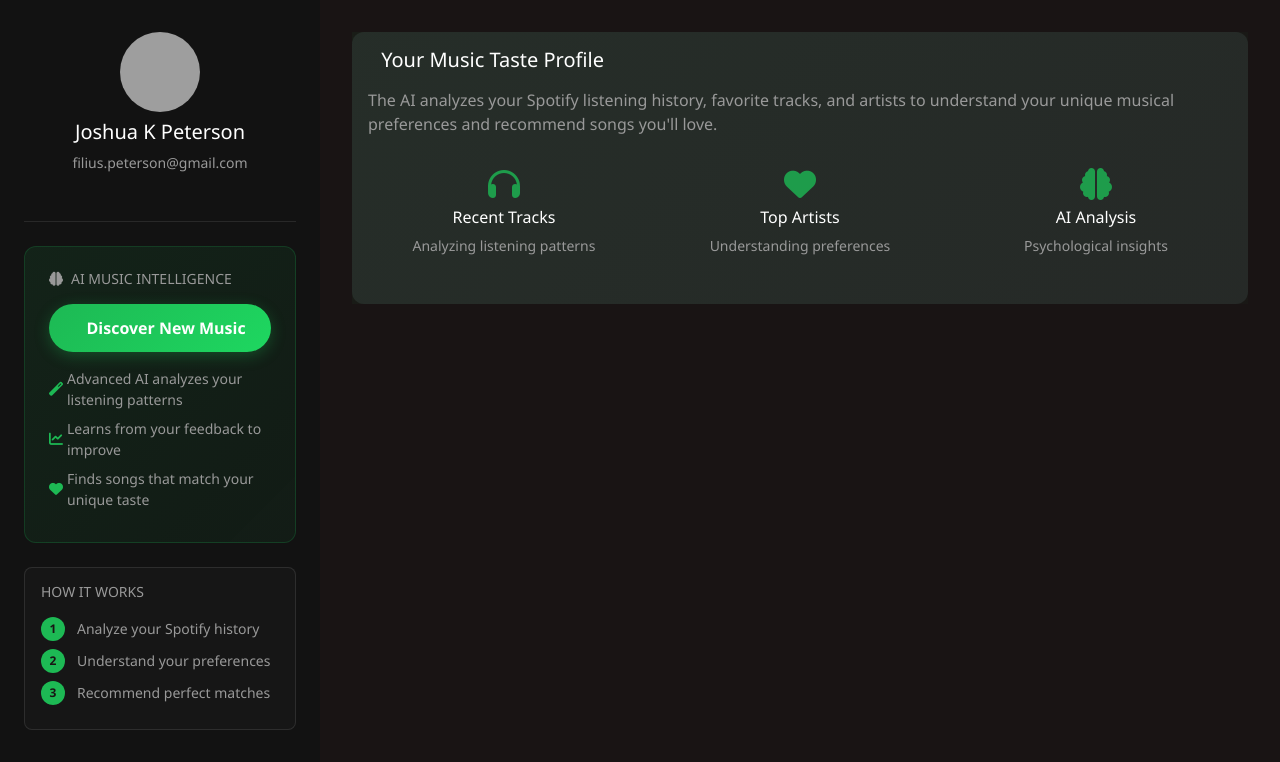
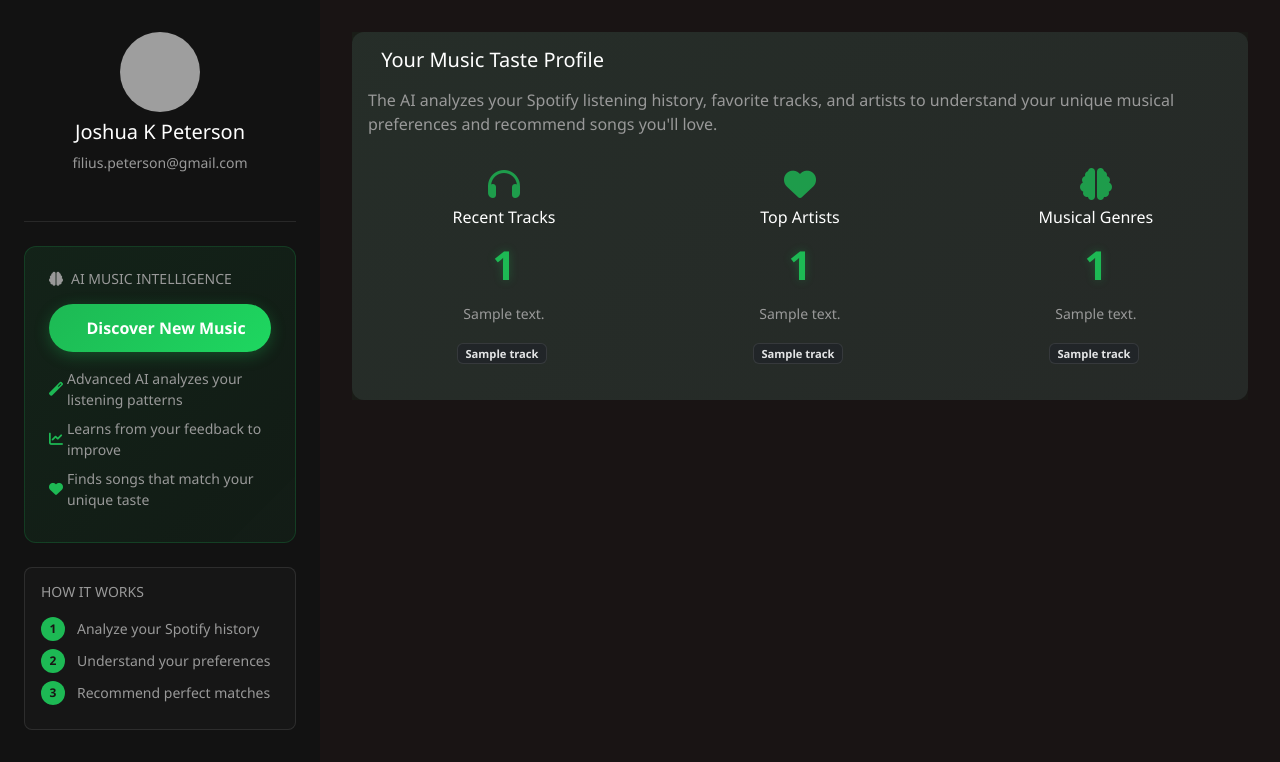
Before and after one commit to echoflame14/spotifai, a Flask app: template templates/dashboard.html in a window 1280 px wide. Shown: the part 59-821 px from the top of the page. Run offline with Flask 3, Linux system fonts and the light colour scheme; tables that the repository leaves empty hold one stand-in row (values such as "Sample post"); the template is opened without the code that fills it: values that come from a table or form of the project are taken from there, most other values are stand-ins (such as "Sample title", 1, 10 or a date in 2020); grey boxes are pictures that could not be loaded.

Commit message:
Enhance user experience with AI-powered insights into their music taste
Implements generate_music_insights function and updates dashboard template to display Spotify user data.

Replit-Commit-Author: Agent
Replit-Commit-Session-Id: 29540f0e-a192-4226-bd99-4fa6a87f0a2e
Replit-Commit-Screenshot-Url: https://storage.googleapis.com/screenshot-production-us-central1/deb2334e-2767-4af0-932d-2c07564b350b/a0677347-d458-4ae9-a0d9-b2aa2ebba9a9.jpg

```diff
--- a/static/css/style.css
+++ b/static/css/style.css
@@ -279,6 +279,31 @@ html, body {
     color: var(--text-muted) !important;
 }
 
+/* Music Insights */
+.insight-number {
+    font-size: 2.5rem;
+    font-weight: 700;
+    margin: 0.5rem 0;
+    text-shadow: 0 0 10px rgba(29, 185, 84, 0.3);
+}
+
+.examples {
+    max-height: 60px;
+    overflow: hidden;
+}
+
+.examples .badge {
+    font-size: 0.7rem;
+    margin-bottom: 4px;
+    opacity: 0.9;
+    border: 1px solid rgba(255, 255, 255, 0.1);
+}
+
+.examples .badge:hover {
+    opacity: 1;
+    background-color: rgba(29, 185, 84, 0.2) !important;
+}
+
 /* Features List */
 .features {
     text-align: left;
--- a/templates/dashboard.html
+++ b/templates/dashboard.html
@@ -89,21 +89,57 @@
                                 <div class="stat-item text-center">
                                     <i class="fas fa-headphones text-spotify fa-2x mb-2"></i>
                                     <h6 class="text-white">Recent Tracks</h6>
-                                    <p class="text-muted small">Analyzing listening patterns</p>
+                                    {% if music_insights and music_insights.recent_tracks %}
+                                        <div class="insight-number text-spotify fw-bold">{{ music_insights.recent_tracks.count }}</div>
+                                        <p class="text-muted small">{{ music_insights.recent_tracks.description }}</p>
+                                        {% if music_insights.recent_tracks.examples %}
+                                            <div class="examples mt-2">
+                                                {% for track in music_insights.recent_tracks.examples[:2] %}
+                                                    <span class="badge bg-dark text-light small me-1">{{ track }}</span>
+                                                {% endfor %}
+                                            </div>
+                                        {% endif %}
+                                    {% else %}
+                                        <p class="text-muted small">Analyzing listening patterns</p>
+                                    {% endif %}
                                 </div>
                             </div>
                             <div class="col-md-4">
                                 <div class="stat-item text-center">
                                     <i class="fas fa-heart text-spotify fa-2x mb-2"></i>
                                     <h6 class="text-white">Top Artists</h6>
-                                    <p class="text-muted small">Understanding preferences</p>
+                                    {% if music_insights and music_insights.top_artists %}
+                                        <div class="insight-number text-spotify fw-bold">{{ music_insights.top_artists.count }}</div>
+                                        <p class="text-muted small">{{ music_insights.top_artists.description }}</p>
+                                        {% if music_insights.top_artists.examples %}
+                                            <div class="examples mt-2">
+                                                {% for artist in music_insights.top_artists.examples[:2] %}
+                                                    <span class="badge bg-dark text-light small me-1">{{ artist }}</span>
+                                                {% endfor %}
+                                            </div>
+                                        {% endif %}
+                                    {% else %}
+                                        <p class="text-muted small">Understanding preferences</p>
+                                    {% endif %}
                                 </div>
                             </div>
                             <div class="col-md-4">
                                 <div class="stat-item text-center">
                                     <i class="fas fa-brain text-spotify fa-2x mb-2"></i>
-                                    <h6 class="text-white">AI Analysis</h6>
-                                    <p class="text-muted small">Psychological insights</p>
+                                    <h6 class="text-white">Musical Genres</h6>
+                                    {% if music_insights and music_insights.genres %}
+                                        <div class="insight-number text-spotify fw-bold">{{ music_insights.genres.count }}</div>
+                                        <p class="text-muted small">{{ music_insights.genres.description }}</p>
+                                        {% if music_insights.genres.examples %}
+                                            <div class="examples mt-2">
+                                                {% for genre in music_insights.genres.examples[:2] %}
+                                                    <span class="badge bg-dark text-light small me-1">{{ genre }}</span>
+                                                {% endfor %}
+                                            </div>
+                                        {% endif %}
+                                    {% else %}
+                                        <p class="text-muted small">Mapping musical landscape</p>
+                                    {% endif %}
                                 </div>
                             </div>
                         </div>
```
Also changed, not shown: routes.py (+67 -1 lines).
